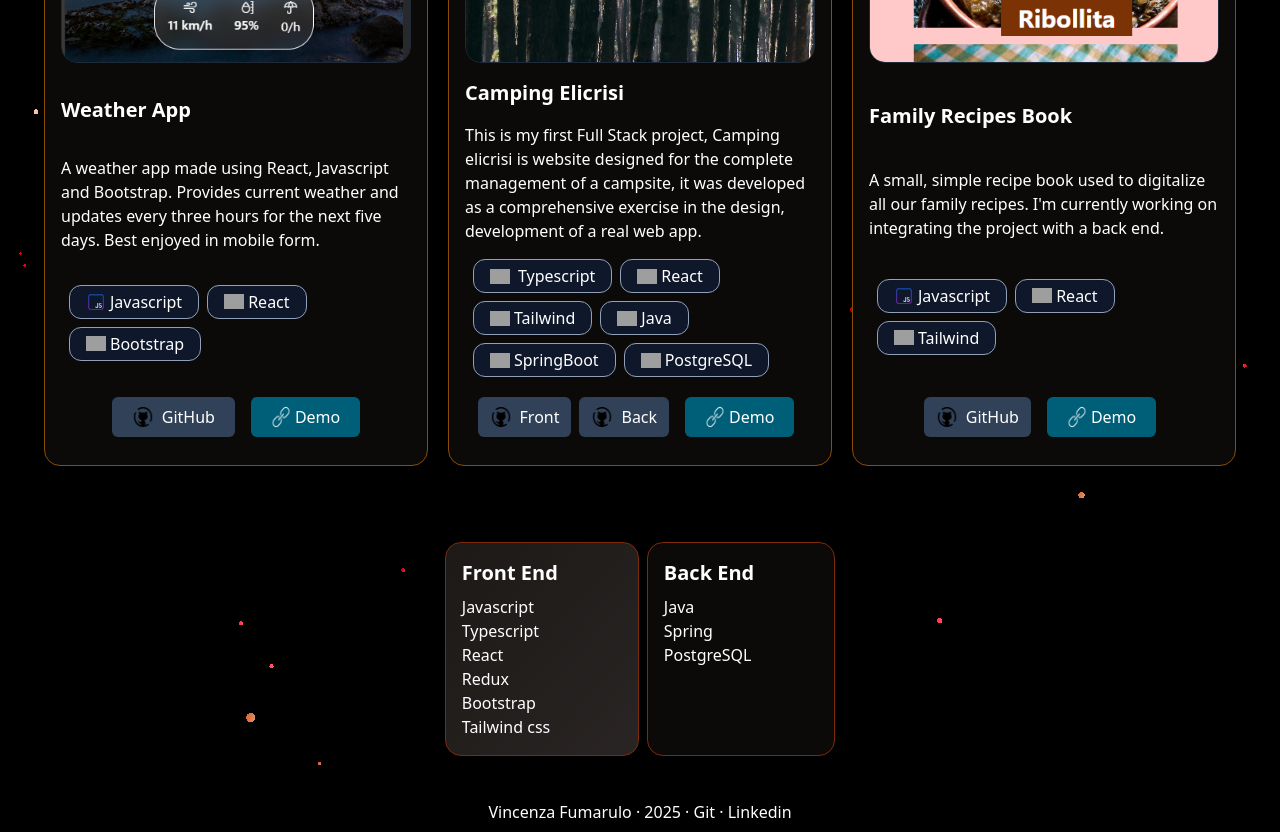
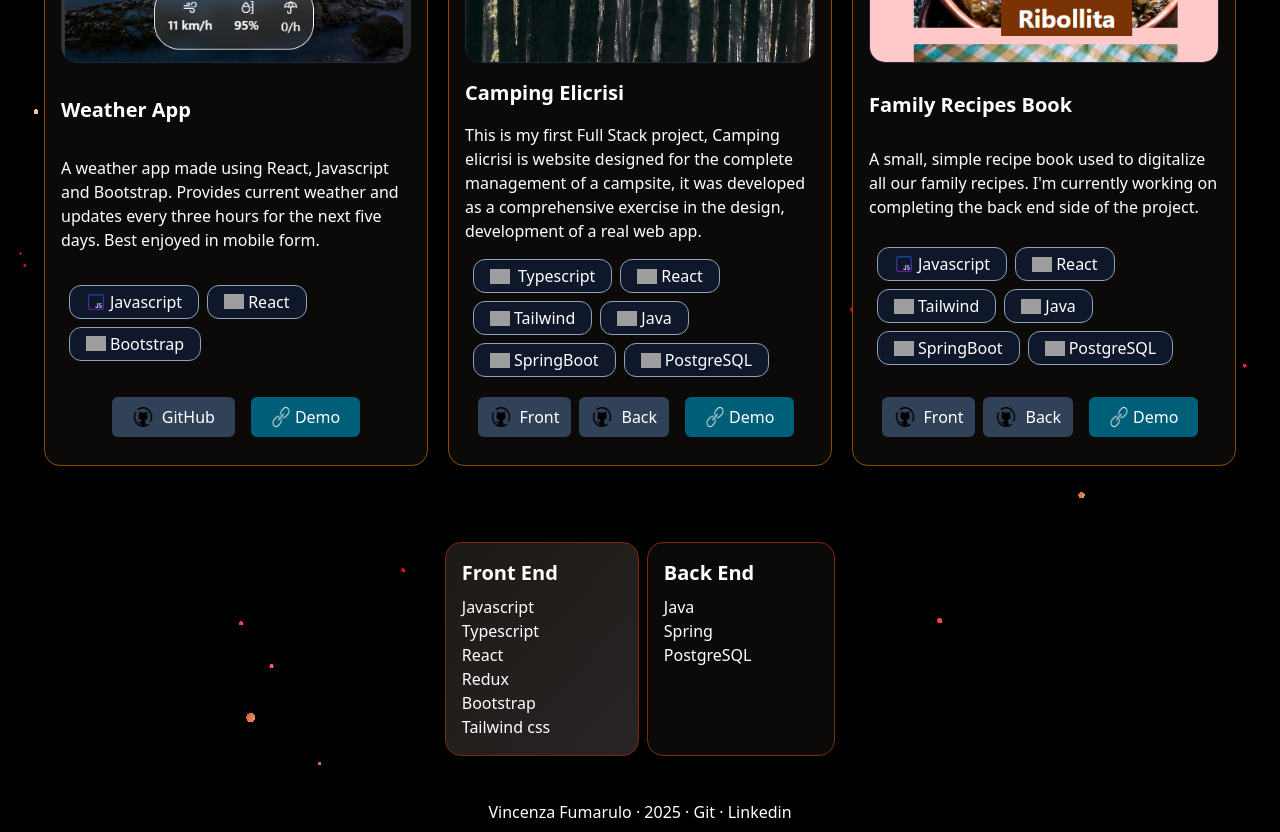
Before and after one commit to Moonril/vincenza-portfolio, a React (Vite) app: page / in a window 1280 px wide. Shown: the part 2200-3032 px from the top of the page. Built offline with nearby package versions, Linux system fonts and the light colour scheme; grey boxes are pictures that could not be loaded.

Commit message:
added backend to family recipes

```diff
--- a/public/projects.json
+++ b/public/projects.json
@@ -59,10 +59,10 @@
     "image": "recipe-preview.png",
     "type": "Front End",
     "title": "Family Recipes Book",
-    "ingredients": ["Javascript", "React", "Tailwind"],
-    "description": "A small, simple recipe book used to digitalize all our family recipes. I'm currently working on integrating the project with a back end.",
+    "ingredients": ["Javascript", "React", "Tailwind", "Java", "SpringBoot", "PostgreSQL"],
+    "description": "A small, simple recipe book used to digitalize all our family recipes. I'm currently working on completing the back end side of the project.",
     "githubFront": "https://github.com/Moonril/family-recipes",
-    "githubEnd": "",
+    "githubEnd": "https://github.com/Moonril/family-recipes-backend-java",
     "demo": "https://family-recipes-ten.vercel.app/"
   }
 
--- a/src/components/ProjectSection.jsx
+++ b/src/components/ProjectSection.jsx
@@ -147,7 +147,7 @@ const ProjectSection = function () {
                     </div>
                     <h5 className="pt-4 pb-2 text-xl font-bold text-left">Family Recipes Book</h5>
                     <p className="py-2 text-left">
-                        A small, simple recipe book used to digitalize all our family recipes. I'm currently working on integrating the project with a back end.
+                        A small, simple recipe book used to digitalize all our family recipes. I'm currently working on completing the back end side of the project.
                     </p>
                     <div className="p-2 flex flex-row justify-start flex-wrap gap-2">
                         <p className="bg-slate-900 border border-slate-400 rounded-xl py-1 px-4 flex flex-row items-center"><svg xmlns="http://www.w3.org/2000/svg" x="0px" y="0px" width="20" height="20" viewBox="0 0 64 64">
@@ -155,10 +155,14 @@ const ProjectSection = function () {
                             </svg><span className="ps-1">Javascript</span></p>
                         <p className="bg-slate-900 border border-slate-400 rounded-xl py-1 px-4 flex flex-row items-center"> <img width="20" height="20" src="https://img.icons8.com/external-tal-revivo-color-tal-revivo/24/external-react-a-javascript-library-for-building-user-interfaces-logo-color-tal-revivo.png" alt="external-react-a-javascript-library-for-building-user-interfaces-logo-color-tal-revivo" className="me-1"/> React</p>
                         <p className="bg-slate-900 border border-slate-400 rounded-xl py-1 px-4 flex flex-row items-center"><img width="20" height="20" src="https://img.icons8.com/fluency/48/tailwind_css.png" alt="tailwind_css" className="me-1" /> Tailwind</p>
+                        <p className="bg-slate-900 border border-slate-400 rounded-xl py-1 px-4 flex flex-row items-center"><img width="20" height="20" src="https://img.icons8.com/color/48/java-coffee-cup-logo--v1.png" alt="java-coffee-cup-logo--v1" className="me-1"/> Java</p>
+                        <p className="bg-slate-900 border border-slate-400 rounded-xl py-1 px-4 flex flex-row items-center"><img width="20" height="20" src="https://img.icons8.com/color/48/spring-logo.png" alt="spring-logo" className="me-1"/> SpringBoot</p>
+                        <p className="bg-slate-900 border border-slate-400 rounded-xl py-1 px-4 flex flex-row items-center"><img width="20" height="20" src="https://img.icons8.com/external-tal-revivo-duo-tal-revivo/25/external-postgre-sql-a-free-and-open-source-relational-database-management-system-logo-duo-tal-revivo.png" alt="external-postgre-sql-a-free-and-open-source-relational-database-management-system-logo-duo-tal-revivo" className="me-1"/> PostgreSQL</p>
 
                     </div>
                     <div className="flex flew-row justify-center p-3">
-                        <a href="https://github.com/Moonril/family-recipes" target="_blank"  className="flex flew-row me-2 py-2 px-3 bg-slate-700 rounded-md cursor-pointer hover:opacity-70"><img src="github-48.png" alt="github icon" width={22} className="me-2" />GitHub</a>
+                        <a href="https://github.com/Moonril/family-recipes" target="_blank"  className="flex flew-row me-2 py-2 px-3 bg-slate-700 rounded-md cursor-pointer hover:opacity-70"><img src="github-48.png" alt="github icon" width={22} className="me-2" />Front</a>
+                        <a href="https://github.com/Moonril/family-recipes-backend-java" target="_blank"  className="flex flew-row me-2 py-2 px-3 bg-slate-700 rounded-md cursor-pointer hover:opacity-70"><img src="github-48.png" alt="github icon" width={22} className="me-2" />Back</a>
                         <a href="https://family-recipes-ten.vercel.app/" target="_blank" className="flex flew-row ms-2 py-2 px-5 bg-cyan-800 rounded-md cursor-pointer hover:opacity-70 me-2"><img width="20" height="20" src="icons8-enlazar-50.png" alt="css logo" className="me-1"/> Demo</a>
 
                     </div>
```
